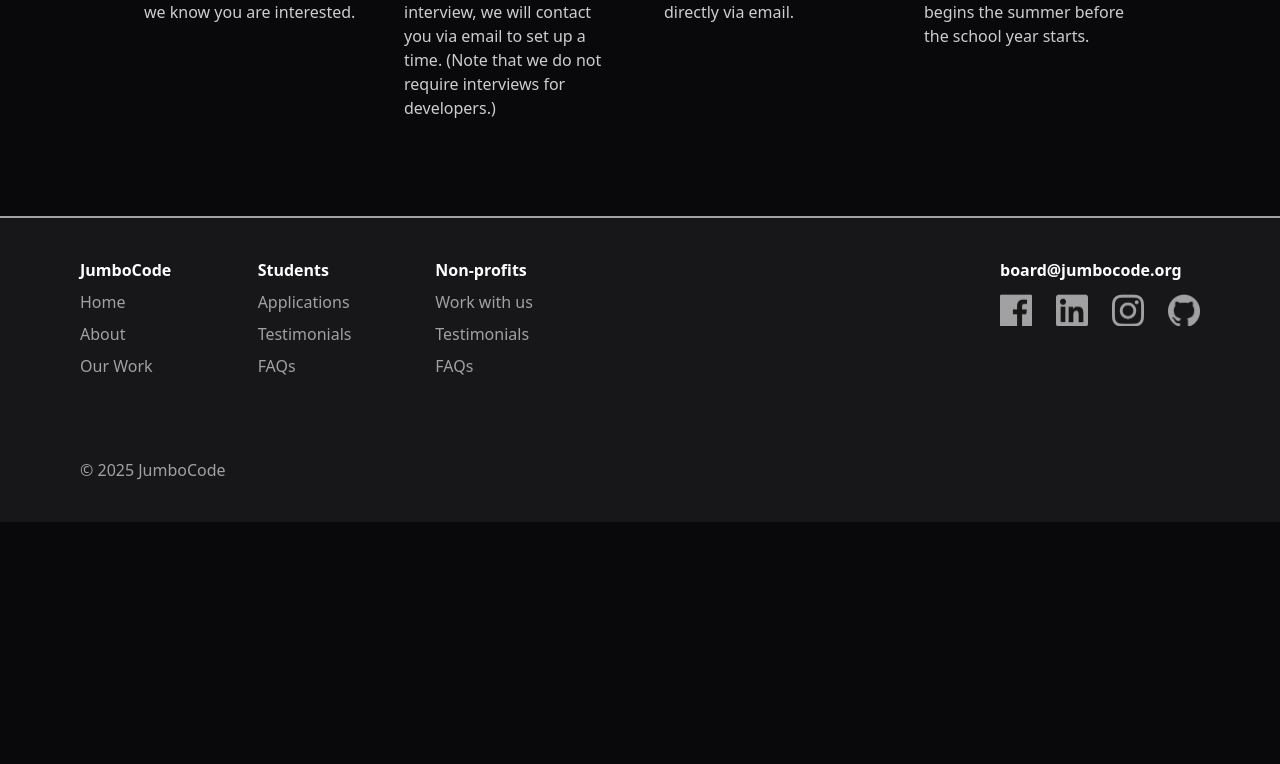
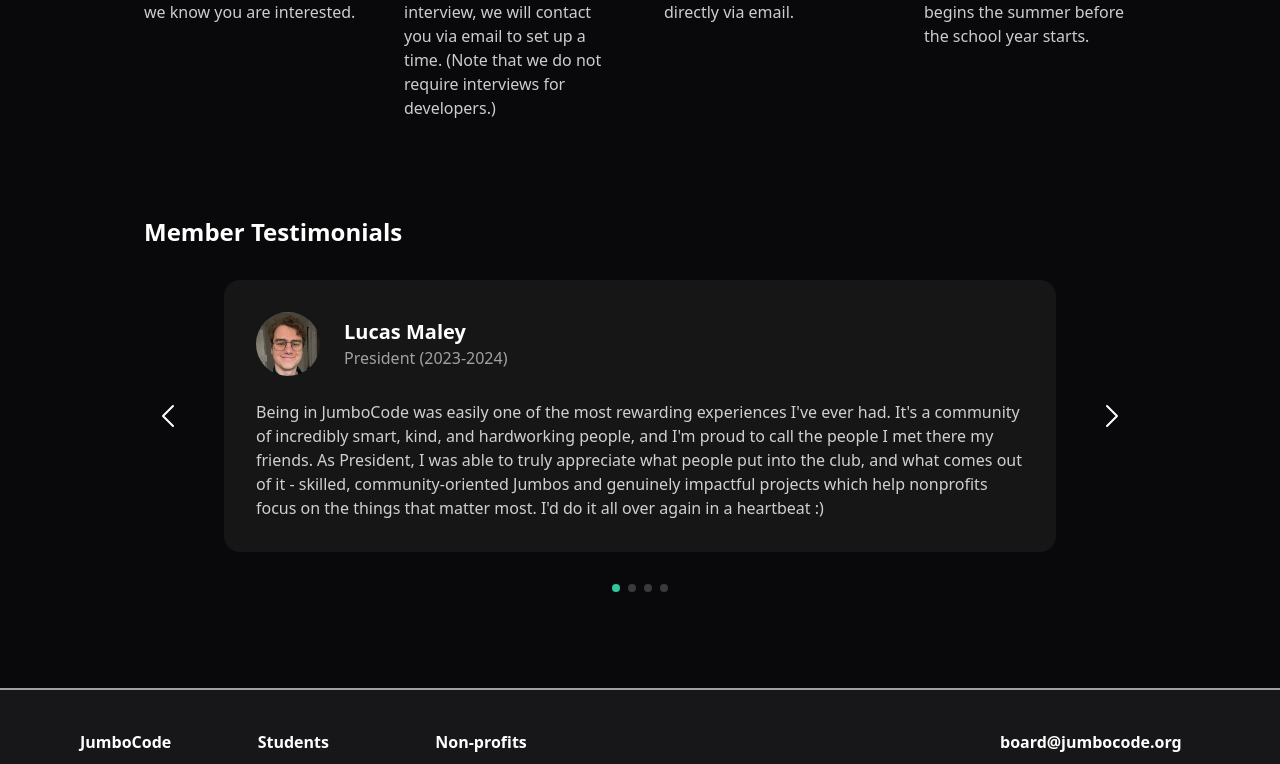
Before and after one commit to JumboCode/jumbocode.org-2024, a Next.js app: page /apply in a window 1280 px wide. Shown: the part 1988-2752 px from the top of the page. Before the commit the page ends 2510 px from the top, so only its background shows below. Built offline with nearby package versions, Linux system fonts and the light colour scheme.

Commit message:
Member Testimonials

```diff
--- a/app/apply/page.tsx
+++ b/app/apply/page.tsx
@@ -1,6 +1,7 @@
 import Button from "@/components/button";
 import Hero from "@/components/hero";
 import clsx from "clsx";
+import TestimonialCarousel from "./testimonial-carousel";
 
 export default function ApplyPage() {
   return (
@@ -9,7 +10,7 @@ export default function ApplyPage() {
         title={<>Apply</>}
         subtitle={
           <>
-            Join us — we're a passionate community of developers and designers
+            Join us — we’re a passionate community of developers and designers
             committed to building meaningful products for non-profits.
           </>
         }
@@ -144,6 +145,15 @@ export default function ApplyPage() {
           />
         </div>
       </section>
+
+      <section className="mt-24">
+        <h2 className="text-white font-semibold text-2xl">
+          Member Testimonials
+        </h2>
+        <div className="mt-8">
+          <TestimonialCarousel />
+        </div>
+      </section>
     </div>
   );
 }
--- /dev/null
+++ b/app/apply/testimonial-carousel.tsx
@@ -0,0 +1,104 @@
+"use client";
+
+import { ChevronLeftIcon, ChevronRightIcon } from "@heroicons/react/24/outline";
+import { useState } from "react";
+
+const testimonials = [
+  {
+    name: "Lucas Maley",
+    role: "President (2023-2024)",
+    image: "/apply/lucas.jpg",
+    quote:
+      "Being in JumboCode was easily one of the most rewarding experiences I've ever had. It's a community of incredibly smart, kind, and hardworking people, and I'm proud to call the people I met there my friends. As President, I was able to truly appreciate what people put into the club, and what comes out of it - skilled, community-oriented Jumbos and genuinely impactful projects which help nonprofits focus on the things that matter most. I'd do it all over again in a heartbeat :)",
+  },
+  {
+    name: "Sylvia Wang",
+    role: "PM (2022-2023)",
+    image: "/apply/sylvia.jpg",
+    quote:
+      "My year as a PM in JumboCode was an amazing experience, allowing me to work with clients pursuing a powerful mission and to oversee a high-impact project with a passionate team of developers. From all-day hackathons to team building activities to presentations, I really enjoyed seeing the project grow and building such meaningful connections with my team, all while working together for a greater cause.",
+  },
+  {
+    name: "Guo Chen",
+    role: "Head of Design (2022-2023)",
+    image: "/apply/guo.jpg",
+    quote:
+      "JumboCode gave me a unique opportunity at Tufts to not only lead a team of designers but also improve my design critique skills. From creating a design onboarding document and overseeing the progress of all ten designers to crafting a supportive space for designers, I grew tremendously as a designer, enhancing my leadership and community-building skills.",
+  },
+  {
+    name: "Nick Doan",
+    role: "Developer (2021-2022), Tech Lead (2023-2024)",
+    image: "/apply/nick.jpg",
+    quote:
+      "Throughout my 3 years with Jumbo Code, I met great people, many of whom became my close friends, even post graduation. Jumbo Code brings together an assortment of people, but they all tie together by a common trait: the drive to make impact and the passion to uplift one another. Therefore, every moment in the club was very rewarding, and I would redo this experience again if possible.",
+  },
+];
+
+export default function TestimonialCarousel() {
+  const [activeIndex, setActiveIndex] = useState(0);
+
+  const nextTestimonial = () => {
+    setActiveIndex((prev) => (prev + 1) % testimonials.length);
+  };
+
+  const prevTestimonial = () => {
+    setActiveIndex(
+      (prev) => (prev - 1 + testimonials.length) % testimonials.length
+    );
+  };
+
+  return (
+    <div className="relative">
+      <div className="flex items-center justify-between">
+        <button
+          onClick={prevTestimonial}
+          className="p-2 text-white hover:text-white/50 transition-colors"
+        >
+          <ChevronLeftIcon className="w-8 h-8" />
+        </button>
+
+        <div className="flex-1 mx-8">
+          <div className="bg-white/5 rounded-2xl p-8">
+            <div className="flex items-center gap-6">
+              <img
+                src={testimonials[activeIndex].image}
+                alt={testimonials[activeIndex].name}
+                className="w-16 h-16 rounded-full object-cover"
+              />
+              <div>
+                <h3 className="text-white font-semibold text-xl">
+                  {testimonials[activeIndex].name}
+                </h3>
+                <p className="text-white/60">
+                  {testimonials[activeIndex].role}
+                </p>
+              </div>
+            </div>
+            <p className="mt-6 text-white/80">
+              {testimonials[activeIndex].quote}
+            </p>
+          </div>
+        </div>
+
+        <button
+          onClick={nextTestimonial}
+          className="p-2 text-white hover:text-white/50 transition-colors"
+        >
+          <ChevronRightIcon className="w-8 h-8" />
+        </button>
+      </div>
+
+      <div className="flex justify-center gap-2 mt-8">
+        {testimonials.map((_, index) => (
+          <button
+            key={index}
+            onClick={() => setActiveIndex(index)}
+            className={`w-2 h-2 rounded-full transition-colors ${
+              index === activeIndex ? "bg-brand" : "bg-white/20"
+            }`}
+          />
+        ))}
+      </div>
+    </div>
+  );
+}
```
